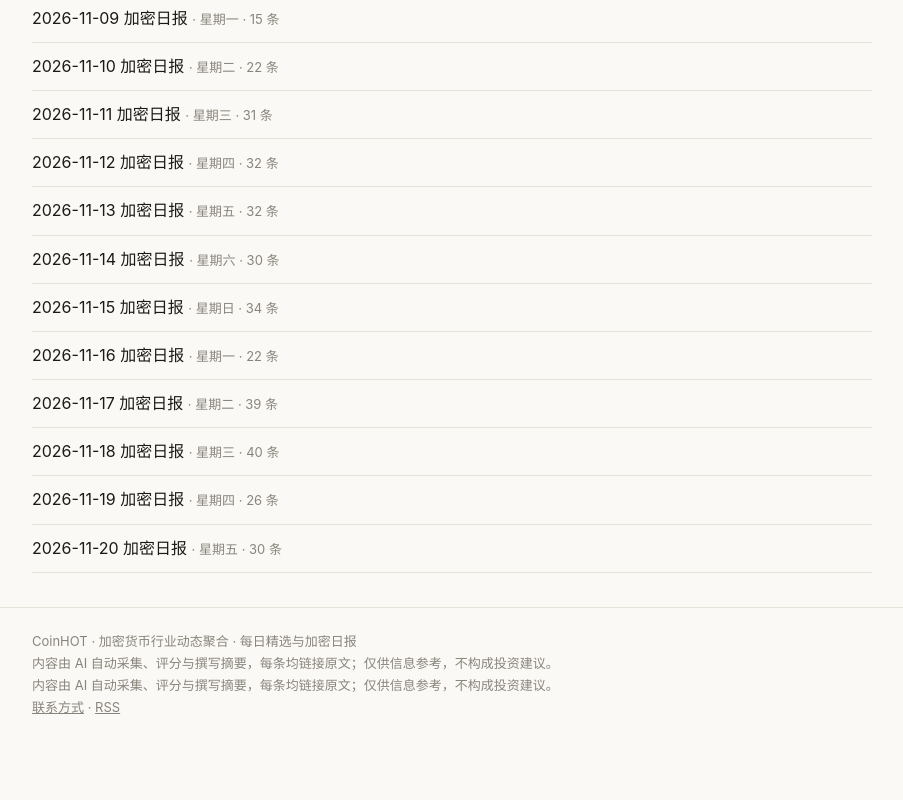
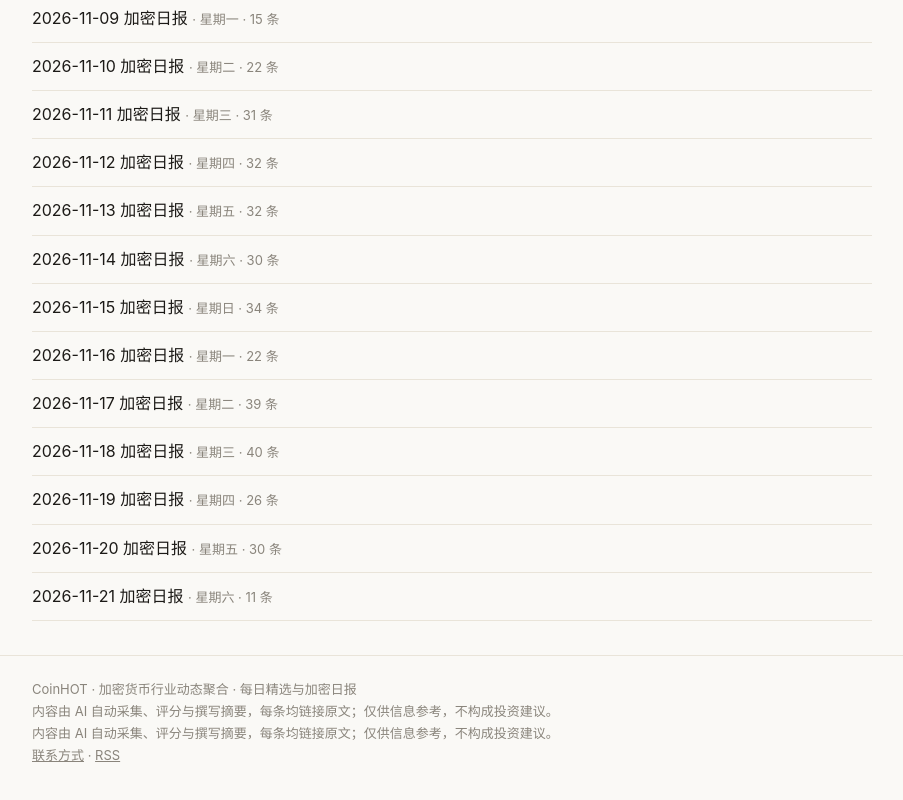
Before and after one commit to jxsite/coin-hot, a plain HTML site: page archive/index.html in a window 1280 px wide. Shown: the part 1684-2484 px from the top of the page, without its empty margins (188-1091 px from the left). Before the commit the page ends 2442 px from the top, so only its background shows below. Drawn offline with Linux system fonts and the light colour scheme.

Commit message:
更新往期日报列表

```diff
--- a/archive/index.html
+++ b/archive/index.html
@@ -101,6 +101,7 @@ td,th{border:1px solid var(--line);padding:6px 12px;text-align:left}
 <li><a href="/coin-hot/archive/2026-11-18.html"><span class="lang-zh">2026-11-18 加密日报</span><span class="lang-en">2026-11-18 Crypto Daily</span></a> <span style="color:var(--muted);font-size:13px">· <span class="lang-zh">星期三</span><span class="lang-en">Wednesday</span> · <span class="lang-zh">40 条</span><span class="lang-en">40 items</span></span></li>
 <li><a href="/coin-hot/archive/2026-11-19.html"><span class="lang-zh">2026-11-19 加密日报</span><span class="lang-en">2026-11-19 Crypto Daily</span></a> <span style="color:var(--muted);font-size:13px">· <span class="lang-zh">星期四</span><span class="lang-en">Thursday</span> · <span class="lang-zh">26 条</span><span class="lang-en">26 items</span></span></li>
 <li><a href="/coin-hot/archive/2026-11-20.html"><span class="lang-zh">2026-11-20 加密日报</span><span class="lang-en">2026-11-20 Crypto Daily</span></a> <span style="color:var(--muted);font-size:13px">· <span class="lang-zh">星期五</span><span class="lang-en">Friday</span> · <span class="lang-zh">30 条</span><span class="lang-en">30 items</span></span></li>
+<li><a href="/coin-hot/archive/2026-11-21.html"><span class="lang-zh">2026-11-21 加密日报</span><span class="lang-en">2026-11-21 Crypto Daily</span></a> <span style="color:var(--muted);font-size:13px">· <span class="lang-zh">星期六</span><span class="lang-en">Saturday</span> · <span class="lang-zh">11 条</span><span class="lang-en">11 items</span></span></li>
 </ul></div>
 <footer class="site"><div class="wrap">
 CoinHOT · 加密货币行业动态聚合 · 每日精选与加密日报<br/>内容由 AI 自动采集、评分与撰写摘要，每条均链接原文；仅供信息参考，不构成投资建议。<br/>
```
